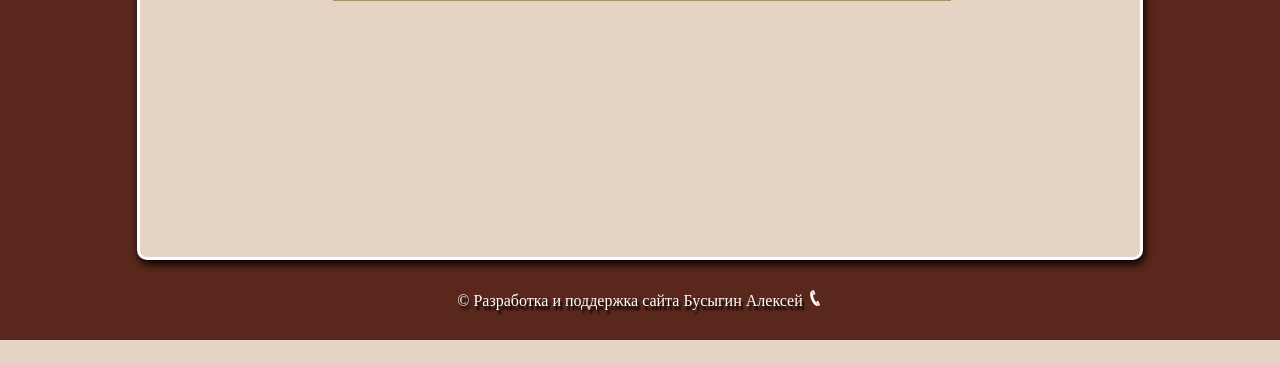
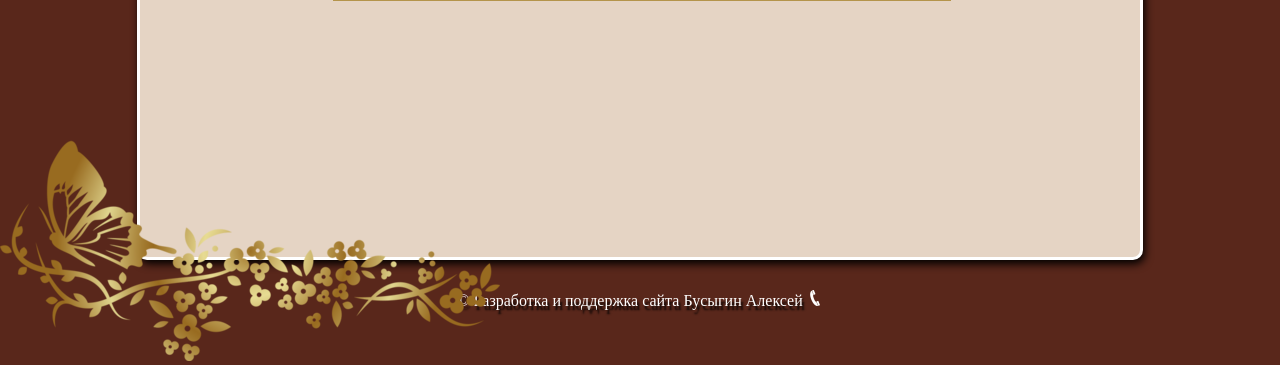
Before and after one commit to Alexx280/Ledy, a PHP site: page / in a window 1280 px wide; the page is wider, and only the part inside the window is pictured. Shown: the part 1352-1717 px from the top of that part. Before the commit the page ends 1692 px from the top of that part, so only its background shows below. Run offline with PHP 8.4, Linux system fonts and the light colour scheme.

Commit message:
Добавлена веточка-рисунок снизу

```diff
--- a/index.php
+++ b/index.php
@@ -62,13 +62,16 @@
     <div class="footer">
         &copy; Разработка и поддержка сайта <a href="http://alexeybusygin.ru" style="text-decoration: none; color: #ffffff">Бусыгин Алексей <img src="pic/Contact-16.png"/></a>
     </div>
+    <div class="fon-bottom">
+        <img src="png/fon01.png"/>
+    </div>
+    <!--
+    <div class="fon-right">
+            <img src="png/fon05.png"/>
+    </div>
+    -->
+</body>
 
-</body>
-<footer>
-    <div>
-
-    </div>
-</footer>
 <script>
     $('.top_button_1').click(function(){
         $('body,html').animate({scrollTop: 0},800); return false;
--- a/style.css
+++ b/style.css
@@ -162,3 +162,20 @@ body{
     font-size: 1.3em;
     margin: 0 auto;
 }
+.fon-bottom {
+    position: relative;
+    margin-top: -200px;
+    width: 500px;
+}
+
+.fon-right {
+    display: block;
+    position: relative;
+    margin-top: -280px;
+    right: 10px;
+    width: 450px;
+}
+.fon-right img{
+    transform: rotate(270deg);
+    width: 80%;
+}
```
